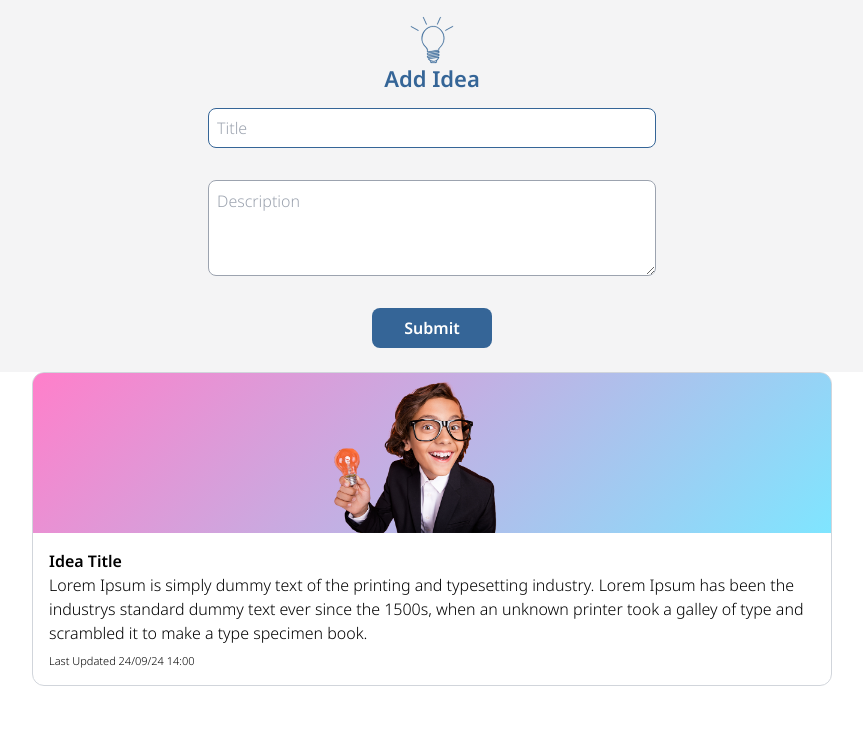
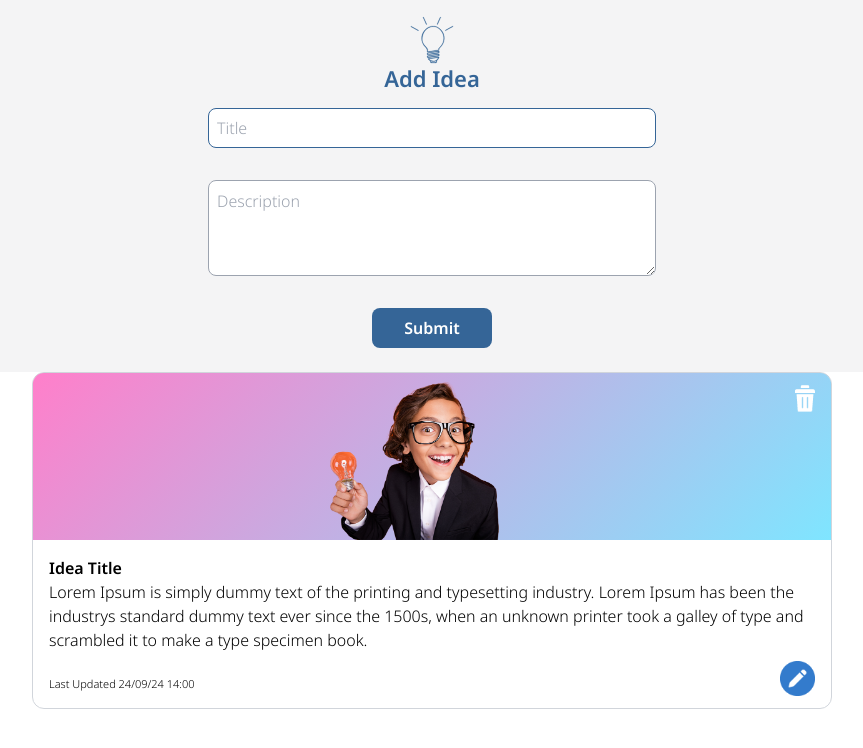
Before and after one commit to matt-powelldev2784/react-idea-board-v3, a React (Vite) app: page / in a window 1280 px wide. Shown: the top 748 px of the page, without its empty margins (208-1071 px from the left). Built offline with nearby package versions, Linux system fonts and the light colour scheme.

Commit message:
feat: add edit and delete icon to idea card

```diff
--- a/src/components/ideaCard/IdeaCard.tsx
+++ b/src/components/ideaCard/IdeaCard.tsx
@@ -1,20 +1,39 @@
 import kidIdeaImage from '../../assets/images/kid_idea.png';
+import whiteBinIcon from '../../assets/images/bin_white.png';
+import editIcon from '../../assets/images/edit.png';
 
 export const IdeaCard = () => {
   return (
     <div className="flex w-full max-w-[800px] flex-col items-center overflow-hidden rounded-xl border border-gray-300">
-      <div className="h-full w-full bg-pink-gradient flexRow">
-        <img src={kidIdeaImage} alt="kid_idea" className="h-40" />
+      <div className="relative h-full w-full bg-pink-gradient flexRow">
+        <img
+          src={kidIdeaImage}
+          alt="child with light bulb"
+          className="max-w-[250px] object-contain"
+        />
+        <img
+          src={whiteBinIcon}
+          alt="white bin icon"
+          className="absolute right-4 top-3 h-[27px] w-[20px] cursor-pointer"
+        />
       </div>
-      <div className="p-4">
+
+      <div className="relative p-4">
+        <img
+          src={editIcon}
+          alt="pen icon"
+          className="absolute bottom-3 right-4 h-[35px] w-[35px] cursor-pointer"
+        />
+
         <h1 className="font-bold">Idea Title</h1>
-        <p>
+
+        <p className="">
           Lorem Ipsum is simply dummy text of the printing and typesetting
           industry. Lorem Ipsum has been the industrys standard dummy text ever
           since the 1500s, when an unknown printer took a galley of type and
           scrambled it to make a type specimen book.
         </p>
-        <p className="mt-2 text-xs">Last Updated 24/09/24 14:00</p>
+        <p className="mt-6 text-xs">Last Updated 24/09/24 14:00</p>
       </div>
     </div>
   );
```
Also changed, not shown: src/assets/images/bin_white.png (added), src/assets/images/edit.png (added).
